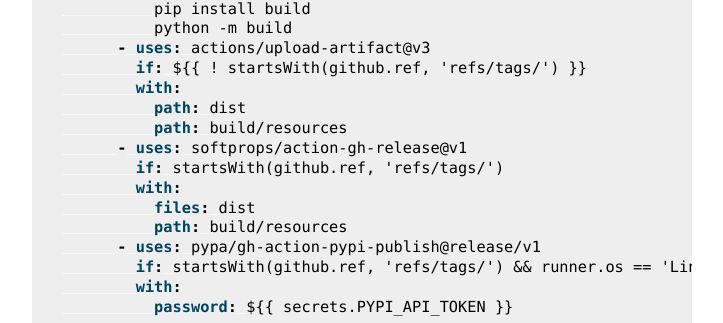
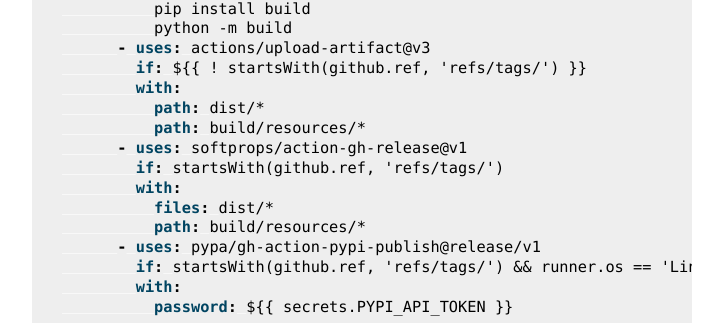
Before and after one commit to Freed-Wu/setuptools-generate, a Sphinx documentation site: the page built from docs/resources/intention.md, in a window 1280 px wide and 900 px high, scrolled down 2202 px. Shown: the part 161-484 px from the top of the window, without its empty margins (388-1111 px from the left). Built offline with Sphinx 7.4.7, drawn with Linux system fonts in a browser that asks for light colours; the version number could not be read and is left out.

```diff
--- a/docs/resources/intention.md
+++ b/docs/resources/intention.md
@@ -111,13 +111,13 @@ jobs:
       - uses: actions/upload-artifact@v3
         if: ${{ ! startsWith(github.ref, 'refs/tags/') }}
         with:
-          path: dist
-          path: build/resources
+          path: dist/*
+          path: build/resources/*
       - uses: softprops/action-gh-release@v1
         if: startsWith(github.ref, 'refs/tags/')
         with:
-          files: dist
-          path: build/resources
+          files: dist/*
+          path: build/resources/*
       - uses: pypa/gh-action-pypi-publish@release/v1
         if: startsWith(github.ref, 'refs/tags/') && runner.os == 'Linux'
         with:
```
Also changed, not shown: README.md (+0 -1 lines), .pre-commit-config.yaml.
